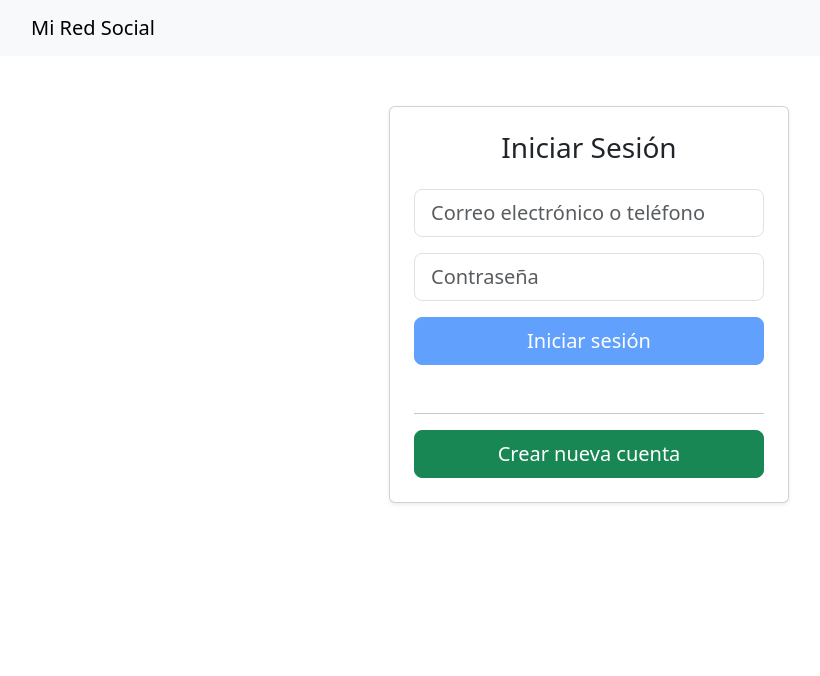
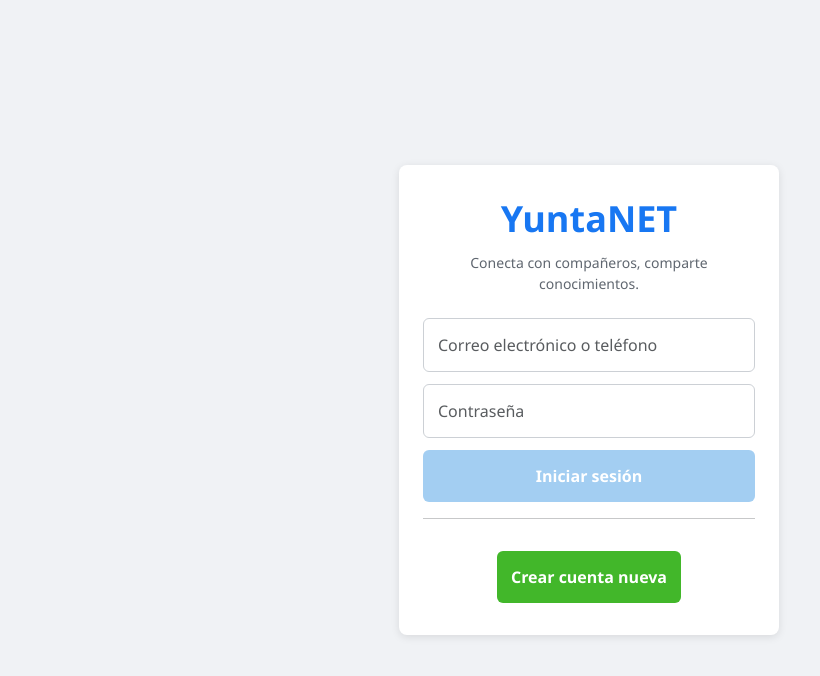
Before and after one commit to michellepoma/red-social-academica, an Angular app in the folder red-social-academica-frontend/: page /login in a window 1280 px wide. Shown: the top 676 px of the page, without its empty margins (51-871 px from the left). Built offline with nearby package versions, Linux system fonts and the light colour scheme.

Commit message:
YUta net validacion al 100 en el signup

```diff
--- a/red-social-academica-frontend/src/app/app.component.ts
+++ b/red-social-academica-frontend/src/app/app.component.ts
@@ -9,12 +9,7 @@ import { RouterOutlet } from '@angular/router';
     RouterOutlet
   ],
   template: `
-    <!-- Navbar Global -->
-    <nav class="navbar navbar-light bg-light mb-4">
-      <div class="container">
-        <a class="navbar-brand" href="#">Mi Red Social</a>
-      </div>
-    </nav>
+
 
     <!-- Aquí aparece el LoginComponent, SignupComponent, HomeComponent, etc. -->
     <router-outlet></router-outlet>
--- a/red-social-academica-frontend/src/app/pages/login/login.component.html
+++ b/red-social-academica-frontend/src/app/pages/login/login.component.html
@@ -1,57 +1,42 @@
-<!-- src/app/pages/login/login.component.html -->
-<div class="login-page d-flex justify-content-center">
-  <div class="card p-4 shadow-sm" style="width: 400px;">
-    <h3 class="text-center mb-4">Iniciar Sesión</h3>
+<div class="login-container">
+  <div class="login-card">
+    <h1 class="logo">YuntaNET</h1>
+    <p class="subtitle">
+      Conecta con compañeros,
+      comparte conocimientos.
+    </p>
 
     <form [formGroup]="form" (ngSubmit)="submit()">
-      <div class="mb-3">
       <input
         type="text"
         formControlName="username"
-          class="form-control form-control-lg"
+        class="form-control"
         placeholder="Correo electrónico o teléfono"
       />
-        <div
-          *ngIf="form.controls['username'].touched && form.controls['username'].invalid"
-          class="text-danger small"
-        >
-          Campo obligatorio
-        </div>
-      </div>
-
-      <div class="mb-3">
       <input
         type="password"
         formControlName="password"
-          class="form-control form-control-lg"
+        class="form-control"
         placeholder="Contraseña"
       />
-        <div
-          *ngIf="form.controls['password'].touched && form.controls['password'].invalid"
-          class="text-danger small"
-        >
-          Campo obligatorio
-        </div>
-      </div>
 
       <button
         type="submit"
-        class="btn btn-primary w-100 btn-lg mb-3"
-        [disabled]="form.invalid || loading"
+        class="btn-primary"
+        [disabled]="loading || form.invalid"
       >
-        {{ loading ? 'Cargando…' : 'Iniciar sesión' }}
+        {{ loading ? 'Ingresando...' : 'Iniciar sesión' }}
       </button>
+
+      <div *ngIf="errorMsg" class="error-msg">
+        {{ errorMsg }}
+      </div>
     </form>
-
-    <div *ngIf="errorMsg" class="alert alert-danger">{{ errorMsg }}</div>
 
     <hr />
 
-    <button
-      class="btn btn-success w-100 btn-lg"
-      (click)="router.navigate(['/signup'])"
-    >
-      Crear nueva cuenta
+    <button class="btn-secondary" [routerLink]="['/signup']">
+      Crear cuenta nueva
     </button>
   </div>
 </div>
--- a/red-social-academica-frontend/src/app/pages/login/login.component.scss
+++ b/red-social-academica-frontend/src/app/pages/login/login.component.scss
@@ -1,4 +1,101 @@
-/* src/app/pages/login/login.component.scss */
-.login-page {
-  margin-top: 50px;
+.login-container {
+  min-height: 100vh;
+  display: flex;
+  align-items: center;
+  justify-content: center;
+  background: #f0f2f5;
+  font-family: 'Segoe UI', Tahoma, Geneva, Verdana, sans-serif;
 }
+
+.login-card {
+  width: 380px;
+  background: white;
+  padding: 32px 24px;
+  border-radius: 8px;
+  box-shadow: 0 2px 8px rgba(0, 0, 0, 0.1);
+  text-align: center;
+
+  .logo {
+    color: #1877f2;
+    font-size: 36px;
+    font-weight: bold;
+    margin-bottom: 12px;
+  }
+
+  .subtitle {
+    font-size: 14px;
+    color: #606770;
+    margin-bottom: 24px;
+  }
+
+  form {
+    display: flex;
+    flex-direction: column;
+    gap: 12px;
+  }
+
+  .form-control {
+    padding: 14px;
+    font-size: 16px;
+    border: 1px solid #ccd0d5;
+    border-radius: 6px;
+
+    &:focus {
+      border-color: #1877f2;
+      outline: none;
+    }
+  }
+
+  .btn-primary {
+    padding: 14px;
+    font-size: 16px;
+    font-weight: bold;
+    background-color: #1877f2;
+    color: white;
+    border: none;
+    border-radius: 6px;
+    cursor: pointer;
+
+    &:hover {
+      background-color: #166fe5;
+    }
+
+    &:disabled {
+      background-color: #a3cef2;
+      cursor: not-allowed;
+    }
+  }
+
+  .btn-secondary {
+    margin-top: 16px;
+    padding: 14px;
+    font-size: 16px;
+    font-weight: bold;
+    background-color: #42b72a;
+    color: white;
+    border: none;
+    border-radius: 6px;
+    cursor: pointer;
+
+    &:hover {
+      background-color: #36a420;
+    }
+  }
+
+  .forgot {
+    margin-top: 8px;
+    font-size: 14px;
+    color: #1877f2;
+    text-decoration: none;
+
+    &:hover {
+      text-decoration: underline;
+    }
+  }
+
+  .error-msg {
+    margin-top: 8px;
+    color: red;
+    font-size: 14px;
+  }
+}
--- a/red-social-academica-frontend/src/app/pages/login/login.component.ts
+++ b/red-social-academica-frontend/src/app/pages/login/login.component.ts
@@ -1,16 +1,17 @@
 // src/app/pages/login/login.component.ts
-import { Component }              from '@angular/core';
-import { CommonModule }           from '@angular/common';
+import { Component } from '@angular/core';
+import { CommonModule } from '@angular/common';
 import { ReactiveFormsModule, FormBuilder, FormGroup, Validators } from '@angular/forms';
-import { Router }                 from '@angular/router';
-import { AuthService }            from '../../services/auth.service';
+import { RouterModule, Router } from '@angular/router'; // ✅ IMPORTA RouterModule aquí
+import { AuthService } from '../../services/auth.service';
 
 @Component({
   selector: 'app-login',
   standalone: true,
   imports: [
     CommonModule,
-    ReactiveFormsModule
+    ReactiveFormsModule,
+    RouterModule // ✅ AGREGA ESTO AQUÍ
   ],
   templateUrl: './login.component.html',
   styleUrls: ['./login.component.scss']
@@ -23,7 +24,7 @@ export class LoginComponent {
   constructor(
     private fb: FormBuilder,
     private auth: AuthService,
-    public router: Router    // <-- “public” para que la plantilla pueda usarlo
+    public router: Router
   ) {
     this.form = this.fb.group({
       username: ['', Validators.required],
@@ -45,7 +46,6 @@ export class LoginComponent {
         this.router.navigate(['/home']);
       },
       error: err => {
-        // El backend podría devolver err.error.message, etc.
         this.errorMsg = err.error?.message || 'Credenciales inválidas';
         this.loading = false;
       }
--- a/red-social-academica-frontend/src/app/pages/signup/signup.component.html
+++ b/red-social-academica-frontend/src/app/pages/signup/signup.component.html
@@ -1,84 +1,112 @@
-<!-- src/app/pages/signup/signup.component.html -->
 <div class="signup-page d-flex justify-content-center">
-  <div class="card p-4 shadow-sm" style="width: 500px;">
+  <div class="card p-4 shadow-sm" style="width: 500px">
     <h3 class="text-center mb-4">Crear Cuenta</h3>
 
+    <div *ngIf="mensajeError" class="alert alert-danger">
+      {{ mensajeError }}
+    </div>
+
     <form [formGroup]="form" (ngSubmit)="submit()">
-      <!-- Campo de nombre de usuario -->
       <div class="mb-3">
-        <input type="text" formControlName="username" class="form-control" placeholder="Nombre de usuario">
-        <div *ngIf="form.controls['username'].touched && form.controls['username'].invalid" class="text-danger small">Obligatorio</div>
+        <input
+          type="text"
+          formControlName="username"
+          class="form-control"
+          placeholder="Nombre de usuario"
+        />
       </div>
 
-      <!-- R.U. -->
       <div class="mb-3">
-        <input type="text" formControlName="ru" class="form-control" placeholder="R.U. (ej. 18012345)">
-        <div *ngIf="form.controls['ru'].touched && form.controls['ru'].invalid" class="text-danger small">Obligatorio</div>
+        <input
+          type="text"
+          formControlName="ru"
+          class="form-control"
+          placeholder="R.U. (ej. 18012345)"
+        />
       </div>
 
-      <!-- Correo -->
       <div class="mb-3">
-        <input type="email" formControlName="email" class="form-control" placeholder="Correo electrónico">
-        <div *ngIf="form.controls['email'].touched && form.controls['email'].invalid" class="text-danger small">Correo inválido</div>
+        <input
+          type="email"
+          formControlName="email"
+          class="form-control"
+          placeholder="Correo electrónico"
+        />
       </div>
 
-      <!-- Nombre -->
       <div class="mb-3">
-        <input type="text" formControlName="name" class="form-control" placeholder="Nombre">
-        <div *ngIf="form.controls['name'].touched && form.controls['name'].invalid" class="text-danger small">Obligatorio</div>
+        <input
+          type="text"
+          formControlName="name"
+          class="form-control"
+          placeholder="Nombre"
+        />
       </div>
 
-      <!-- Apellido -->
       <div class="mb-3">
-        <input type="text" formControlName="lastName" class="form-control" placeholder="Apellido">
-        <div *ngIf="form.controls['lastName'].touched && form.controls['lastName'].invalid" class="text-danger small">Obligatorio</div>
+        <input
+          type="text"
+          formControlName="lastName"
+          class="form-control"
+          placeholder="Apellido"
+        />
       </div>
 
-      <!-- Carrera -->
       <div class="mb-3">
-        <input type="text" formControlName="career" class="form-control" placeholder="Carrera universitaria">
-        <div *ngIf="form.controls['career'].touched && form.controls['career'].invalid" class="text-danger small">Obligatorio</div>
+        <input
+          type="text"
+          formControlName="career"
+          class="form-control"
+          placeholder="Carrera"
+        />
       </div>
 
-      <!-- Fecha de nacimiento -->
       <div class="mb-3">
-        <input type="date" formControlName="birthdate" class="form-control">
-        <div *ngIf="form.controls['birthdate'].touched && form.controls['birthdate'].invalid" class="text-danger small">Obligatorio</div>
+        <input
+          type="date"
+          formControlName="birthdate"
+          class="form-control"
+          placeholder="Fecha de nacimiento"
+        />
       </div>
 
-      <!-- Bio -->
       <div class="mb-3">
-        <textarea formControlName="bio" class="form-control" placeholder="Biografía (opcional)"></textarea>
+        <textarea
+          formControlName="bio"
+          class="form-control"
+          placeholder="Biografía (opcional)"
+        ></textarea>
       </div>
 
-      <!-- Foto de perfil -->
       <div class="mb-3">
-        <input type="url" formControlName="profilePictureUrl" class="form-control" placeholder="URL de foto de perfil (opcional)">
+        <input
+          type="password"
+          formControlName="password"
+          class="form-control"
+          placeholder="Contraseña"
+        />
       </div>
 
-      <!-- Contraseña -->
       <div class="mb-3">
-        <input type="password" formControlName="password" class="form-control" placeholder="Contraseña">
-        <div *ngIf="form.controls['password'].touched && form.controls['password'].invalid" class="text-danger small">Obligatorio</div>
+        <input
+          type="password"
+          formControlName="passwordConfirm"
+          class="form-control"
+          placeholder="Confirmar Contraseña"
+        />
       </div>
 
-      <!-- Confirmación de contraseña -->
-      <div class="mb-3">
-        <input type="password" formControlName="passwordConfirm" class="form-control" placeholder="Confirmar contraseña">
-        <div *ngIf="form.controls['passwordConfirm'].touched && form.controls['passwordConfirm'].invalid" class="text-danger small">Obligatorio</div>
-      </div>
-
-      <!-- Botón de registro -->
-      <button type="submit" class="btn btn-success w-100" [disabled]="form.invalid || loading">
-        {{ loading ? 'Registrando…' : 'Registrar' }}
+      <button
+        type="submit"
+        class="btn btn-success w-100"
+        [disabled]="form.invalid || cargando"
+      >
+        {{ cargando ? 'Registrando...' : 'Registrarse' }}
       </button>
     </form>
 
-    <!-- Error -->
-    <div *ngIf="errorMsg" class="alert alert-danger mt-3">{{ errorMsg }}</div>
-
     <div class="mt-3 text-center">
-      <a routerLink="/login">¿Ya tienes cuenta? Iniciar sesión</a>
+      <a [routerLink]="['/login']">¿Ya tienes cuenta? Inicia sesión aquí</a>
     </div>
   </div>
 </div>
--- a/red-social-academica-frontend/src/app/pages/signup/signup.component.scss
+++ b/red-social-academica-frontend/src/app/pages/signup/signup.component.scss
@@ -1,4 +1,40 @@
-/* src/app/pages/signup/signup.component.scss */
-.signup-page {
-  margin-top: 50px;
+.signup-container {
+  display: flex;
+  justify-content: center;
+  align-items: center;
+  min-height: 95vh;
+  background: #f3f3f3;
 }
+
+.signup-card {
+  background: white;
+  padding: 2rem;
+  width: 500px;
+  border-radius: 1rem;
+  box-shadow: 0 0 20px rgba(0, 0, 0, 0.1);
+}
+
+h2 {
+  text-align: center;
+  margin-bottom: 1.5rem;
+}
+
+.form-group {
+  margin-bottom: 1rem;
+}
+
+.form-control {
+  padding: 0.6rem;
+  font-size: 1rem;
+}
+
+.btn {
+  margin-top: 1rem;
+}
+
+.alert-danger {
+  background: #ffe6e6;
+  color: #b00020;
+  padding: 0.75rem;
+  border-radius: 0.5rem;
+}
--- a/red-social-academica-frontend/src/app/pages/signup/signup.component.ts
+++ b/red-social-academica-frontend/src/app/pages/signup/signup.component.ts
@@ -1,24 +1,26 @@
 // src/app/pages/signup/signup.component.ts
 import { Component } from '@angular/core';
 import { CommonModule } from '@angular/common';
-import { ReactiveFormsModule, FormBuilder, FormGroup, Validators } from '@angular/forms';
-import { Router } from '@angular/router';
+import {
+  ReactiveFormsModule,
+  FormBuilder,
+  FormGroup,
+  Validators,
+} from '@angular/forms';
+import { RouterModule, Router } from '@angular/router';
 import { AuthService } from '../../services/auth.service';
 
 @Component({
   selector: 'app-signup',
   standalone: true,
-  imports: [
-    CommonModule,
-    ReactiveFormsModule
-  ],
+  imports: [CommonModule, ReactiveFormsModule, RouterModule],
   templateUrl: './signup.component.html',
-  styleUrls: ['./signup.component.scss']
+  styleUrls: ['./signup.component.scss'],
 })
 export class SignupComponent {
   form: FormGroup;
-  loading = false;
-  errorMsg = '';
+  cargando = false;
+  mensajeError = '';
 
   constructor(
     private fb: FormBuilder,
@@ -26,53 +28,52 @@ export class SignupComponent {
     private router: Router
   ) {
     this.form = this.fb.group({
-      username:        ['', Validators.required],
-      ru:              ['', Validators.required],
-      email:           ['', [Validators.required, Validators.email]],
-      password:        ['', Validators.required],
+      username: ['', Validators.required],
+      ru: ['', Validators.required],
+      email: ['', [Validators.required, Validators.email]],
+      name: ['', Validators.required],
+      lastName: ['', Validators.required],
+      career: ['', Validators.required],
+      birthdate: ['', Validators.required],
+      bio: [''],
+      password: ['', Validators.required],
       passwordConfirm: ['', Validators.required],
-      name:            ['', Validators.required],
-      lastName:        ['', Validators.required],
-      profilePictureUrl: [''],
-      bio:             [''],
-      career:          ['', Validators.required],
-      birthdate:       ['', Validators.required]
     });
   }
 
   submit(): void {
     if (this.form.invalid) {
-      this.errorMsg = 'Completa todos los campos obligatorios.';
-      return;
-    }
-    if (this.form.value.password !== this.form.value.passwordConfirm) {
-      this.errorMsg = 'Las contraseñas no coinciden.';
+      this.mensajeError = 'Por favor completa todos los campos obligatorios.';
       return;
     }
 
-    this.loading = true;
-    this.errorMsg = '';
+    if (this.form.value.password !== this.form.value.passwordConfirm) {
+      this.mensajeError = 'Las contraseñas no coinciden.';
+      return;
+    }
 
-    const payload = {
-      username:        this.form.value.username,
-      ru:              this.form.value.ru,
-      email:           this.form.value.email,
-      password:        this.form.value.password,
-      passwordConfirm: this.form.value.passwordConfirm,
-      name:            this.form.value.name,
-      lastName:        this.form.value.lastName,
-      profilePictureUrl: this.form.value.profilePictureUrl,
-      bio:             this.form.value.bio,
-      career:          this.form.value.career,
-      birthdate:       this.form.value.birthdate
-    };
+    this.cargando = true;
+    this.mensajeError = '';
+
+    const payload = this.form.value;
 
     this.auth.signup(payload).subscribe({
-      next: () => this.router.navigate(['/login']),
-      error: err => {
-        this.errorMsg = err.error?.message || 'Error al registrar usuario';
-        this.loading = false;
-      }
+      next: () => {
+        this.router.navigate(['/login']);
+      },
+      error: (err) => {
+        const detalles = err.error?.detalles || err.error;
+
+        if (typeof detalles === 'object') {
+          this.mensajeError = Object.entries(detalles)
+            .map(([campo, mensaje]) => `${campo}: ${mensaje}`)
+            .join(' | ');
+        } else {
+          this.mensajeError = detalles || 'Error desconocido en el registro.';
+        }
+
+        this.cargando = false;
+      },
     });
   }
 }
```
Lines whose indentation alone changed are shown as unchanged.
